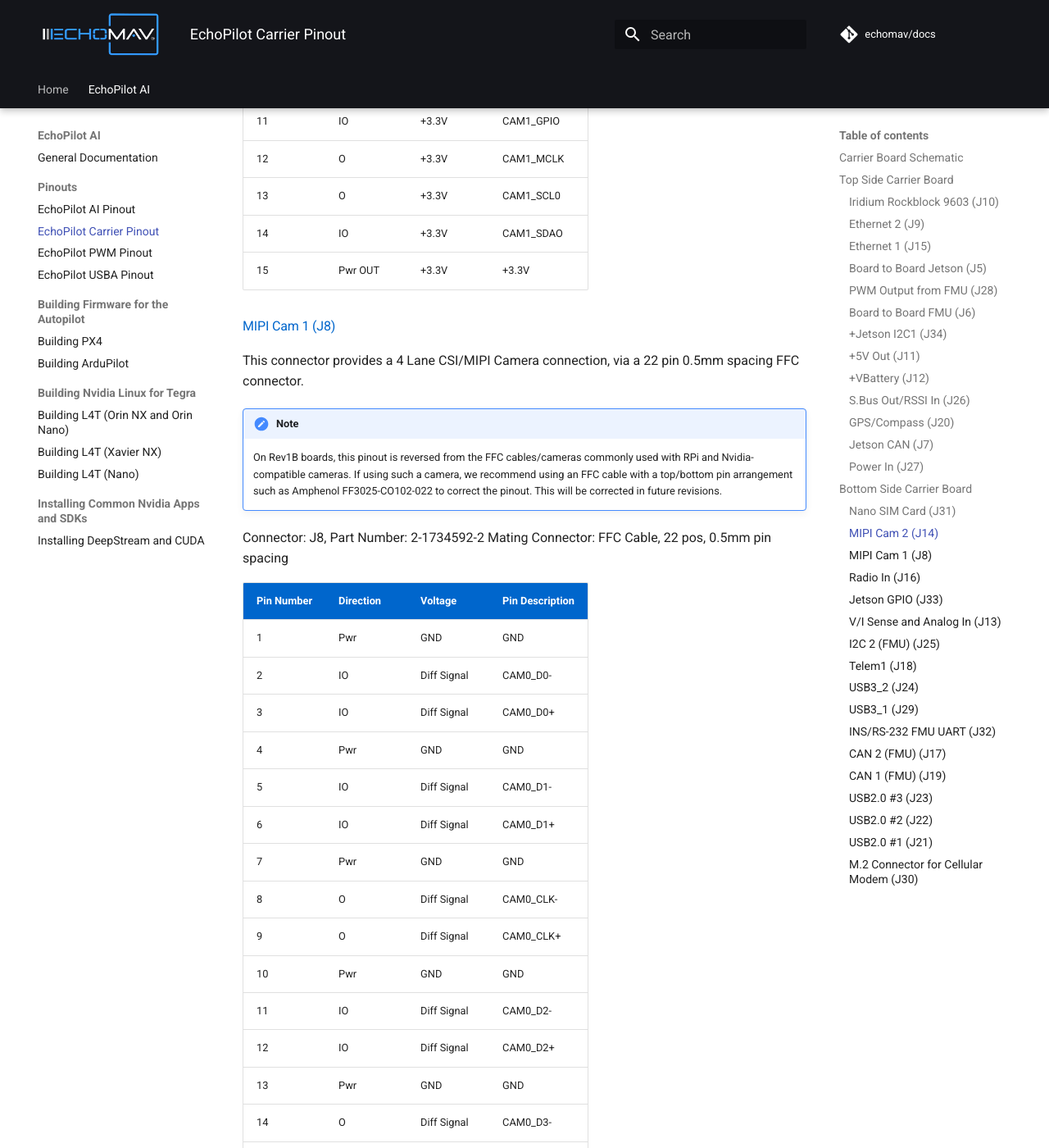
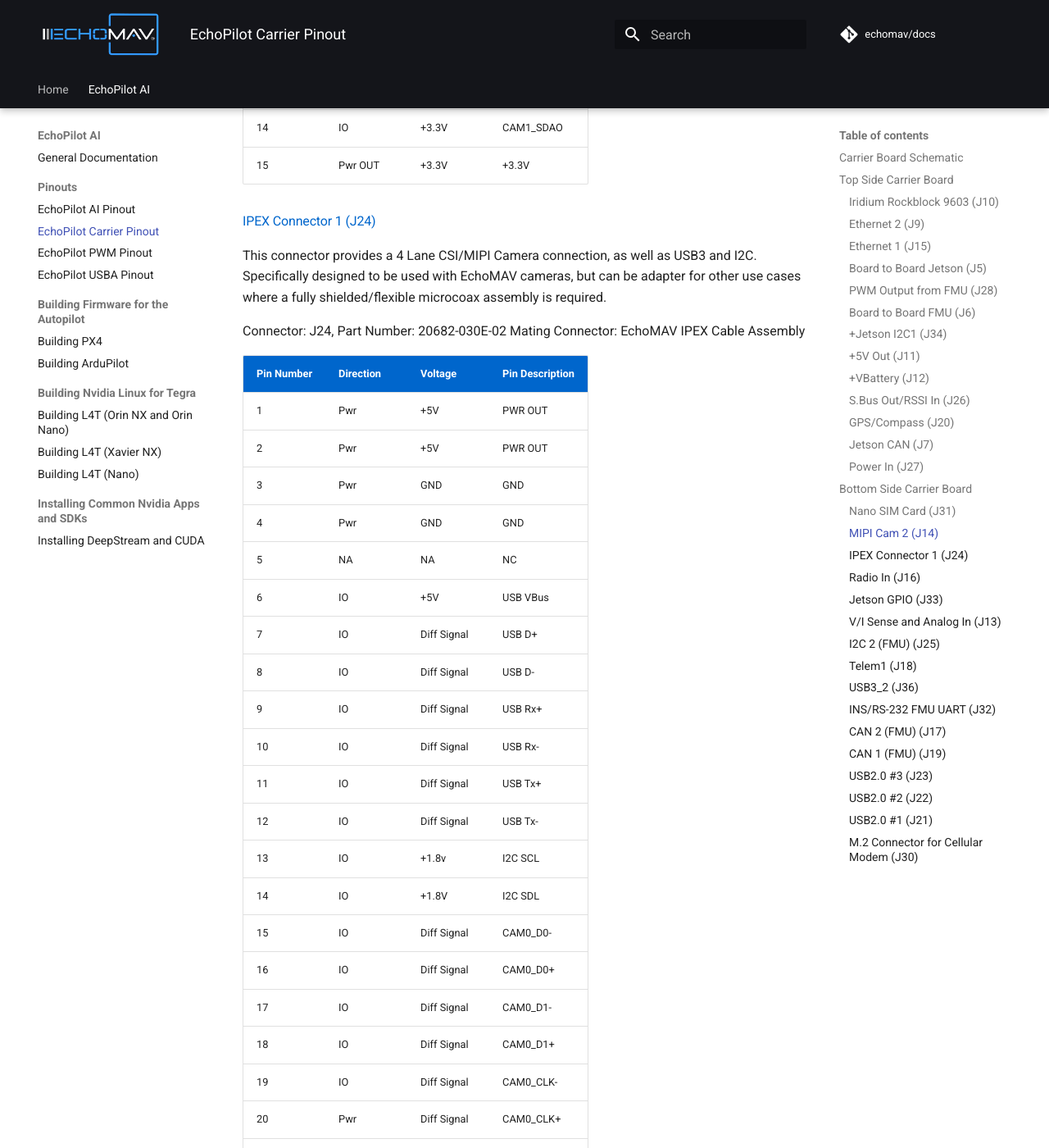
Before and after one commit to EchoMAV/docs, an MkDocs documentation site: the page built from docs/echopilot_carrier_pinout.md, in a window 1280 px wide and 1400 px high, scrolled down 16399 px. Shown: the whole window at 82% size. Built offline with MkDocs 1.6.1 and Material for MkDocs 9.7.7, drawn with Linux system fonts in a browser that asks for light colours; comment, search, counter and statistics services are not loaded; the version menu is left out; some of the changed text lies outside the part shown.

Commit message:
carrier board Rev 1D updates

```diff
--- a/docs/echopilot_carrier_pinout.md
+++ b/docs/echopilot_carrier_pinout.md
@@ -376,9 +376,6 @@
 
 ![Bottom Side Components](assets/bottom-side-labels-carrier-board.png)
 
-!!! note
-    The MIPI CAM1 connector shown in the image abovee does NOT match the Rev1B board, which features a smaller 22 pin 0.5mm FFC connector. The documentation and pinout in this document is correct.
-
 #### Nano SIM Card (J31)
 A Nano SIM card holder. Used only if a M.2 3052 Key B Cellular modem is attached to J30.
 
@@ -407,39 +404,45 @@
 15        | Pwr OUT           | +3.3V          | +3.3V
 
 
-#### MIPI Cam 1 (J8)
-This connector provides a 4 Lane CSI/MIPI Camera connection, via a 22 pin 0.5mm spacing FFC connector.
+#### IPEX Connector 1 (J24)
+This connector provides a 4 Lane CSI/MIPI Camera connection, as well as USB3 and I2C. Specifically designed to be used with EchoMAV cameras, but can be adapter for other use cases where a fully shielded/flexible microcoax assembly is required.
 
-!!! note
-    On Rev1B boards, this pinout is reversed from the FFC cables/cameras commonly used with RPi and Nvidia-compatible cameras. If using such a camera, we recommend using an FFC cable with a top/bottom pin arrangement such as Amphenol FF3025-CO102-022 to correct the pinout. This will be corrected in future revisions.
-
-Connector: J8, Part Number: 2-1734592-2
-Mating Connector: FFC Cable, 22 pos, 0.5mm pin spacing
+Connector: J24, Part Number: 20682-030E-02
+Mating Connector: EchoMAV IPEX Cable Assembly
 
 Pin Number   | Direction     | Voltage       | Pin Description
 ------------ | ------------- | ------------  | ------------
-1        | Pwr            | GND          | GND
-2        | IO            | Diff Signal        | CAM0_D0-
-3        | IO            | Diff Signal          | CAM0_D0+
+1        | Pwr            | +5V          | PWR OUT
+2        | Pwr            | +5V        | PWR OUT
+3        | Pwr           | GND          | GND
 4        | Pwr            | GND         | GND
-5        | IO            | Diff Signal          | CAM0_D1-
-6        | IO            | Diff Signal         | CAM0_D1+
-7        | Pwr            | GND          | GND
-8        | O            | Diff Signal         | CAM0_CLK-
-9        | O            | Diff Signal          | CAM0_CLK+
-10       | Pwr            | GND          | GND
-11       | IO            | Diff Signal          | CAM0_D2-
-12       | IO            | Diff Signal         | CAM0_D2+
-13       | Pwr            | GND          | GND
-14       | O            | Diff Signal         | CAM0_D3-
-15       | O            | Diff Signal          | CAM0_D3+
-16       | Pwr            | GND         | GND
-17       | IO            | +3.3V          | CAM0_GPIO
-18       | O            | +3.3V         | CAM0_MCLK
-19       | Pwr            | GND         | GND
-20       | O            | +3.3V          | CAM0_SCL0
-21       | IO            | +3.3V         | CAM0_SDAO
-22       | Pwr OUT            | +3.3V          | +3.3V
+5        | NA            | NA          | NC
+6        | IO            | +5V          | USB VBus
+7        | IO            | Diff Signal         | USB D+
+8        | IO            | Diff Signal          | USB D-
+9        | IO            | Diff Signal         | USB Rx+
+10        | IO            | Diff Signal          | USB Rx-
+11       | IO            | Diff Signal         | USB Tx+
+12       | IO            | Diff Signal          | USB Tx-
+13       | IO            | +1.8v         | I2C SCL
+14       | IO            | +1.8V          | I2C SDL
+15       | IO           | Diff Signal         | CAM0_D0-
+16       | IO            | Diff Signal          | CAM0_D0+
+17       | IO            | Diff Signal          | CAM0_D1-
+18       | IO            | Diff Signal            | CAM0_D1+
+19       | IO           | Diff Signal          | CAM0_CLK-
+20       | Pwr            | Diff Signal           | CAM0_CLK+
+21       | Pwr            | +3.3V         | CAM0_GPIO
+22       | Pwr            | +3.3V         | CAM0_MCLK
+23       | Pwr            | Diff Signal           | CAM0_D2-
+24       | Pwr            | Diff Signal           | CAM0_D2+
+25       | Pwr            | Diff Signal           | CAM0_D3-
+26       | Pwr            | Diff Signal           | CAM0_D3+
+27       | IO            | +1.8V          | CAM0_SCL0
+28       | IO            | +1.8V         | CAM0_SDAO
+30       | NA       | NA         | NC
+30       | NA            | MA         | NC
+
 
 #### Radio In (J16)
 This connector provides a optional radio input in to the autopilot. A wide range of radio protocols are supported. Please see [here](https://ardupilot.org/copter/docs/common-rc-systems.html) for example.
@@ -512,43 +515,12 @@
 5        | I            | +3.3V          | Telem1 RTS
 6        | Pwr            | GND         | GND
 
-#### USB3_2 (J24)
+#### USB3_2 (J36)
 This connector provides a USB3 SuperSpeed connection to the Jetson, via a TUSB8042 hub. Note that 1uF capacitors are placed near the connector on the Tx+ and TX- lines.
 
-Connector: J24, Part Number: SM10B-GHS-TB(LF)(SN)
-Mating Connector: GHR-10V-S
+Connector: J36, Part Number: Molex 105450-0101
+Mating Connector: USB-C Cables/Devices
 
-Pin Number   | Direction     | Voltage       | Pin Description
------------- | ------------- | ------------  | ------------
-1        | Pwr OUT           | +5V          | VBus
-2        | IO            | Diff Signal        | USB D-
-3        | IO            | Diff Signal          | USB D+
-4        | Pwr            | GND        | GND
-5        | IO            | Diff Signal         | USBSS Rx-
-6        | IO            | Diff Signal         | USBSS Rx+
-7        | Pwr            | GND         | GND
-8        | IO            | Diff Signal         | USBSS Tx-
-9        | IO            | Diff Signal         | USBSS Tx+
-10        | Pwr            | GND         | GND
-
-#### USB3_1 (J29)
-This connector provides a USB3 SuperSpeed connection to the Jetson, via a TUSB8042 hub. Note that 1uF capacitors are placed near the connector on the Tx+ and TX- lines.
-
-Connector: J29, Part Number: SM10B-GHS-TB(LF)(SN)
-Mating Connector: GHR-10V-S
-
-Pin Number   | Direction     | Voltage       | Pin Description
------------- | ------------- | ------------  | ------------
-1        | Pwr OUT           | +5V          | VBus
-2        | IO            | Diff Signal        | USB D-
-3        | IO            | Diff Signal          | USB D+
-4        | Pwr            | GND        | GND
-5        | IO            | Diff Signal         | USBSS Rx-
-6        | IO            | Diff Signal         | USBSS Rx+
-7        | Pwr            | GND         | GND
-8        | IO            | Diff Signal         | USBSS Tx-
-9        | IO            | Diff Signal         | USBSS Tx+
-10        | Pwr            | GND         | GND
 
 #### INS/RS-232 FMU UART (J32)
 This connector provides an RS-232 level shifted UART from the FMU for connection to an external device, such as an Inertial Navigation System (INS).
```
Also changed, not shown: docs/assets/bottom-side-labels-carrier-board.png, 1 other file.
